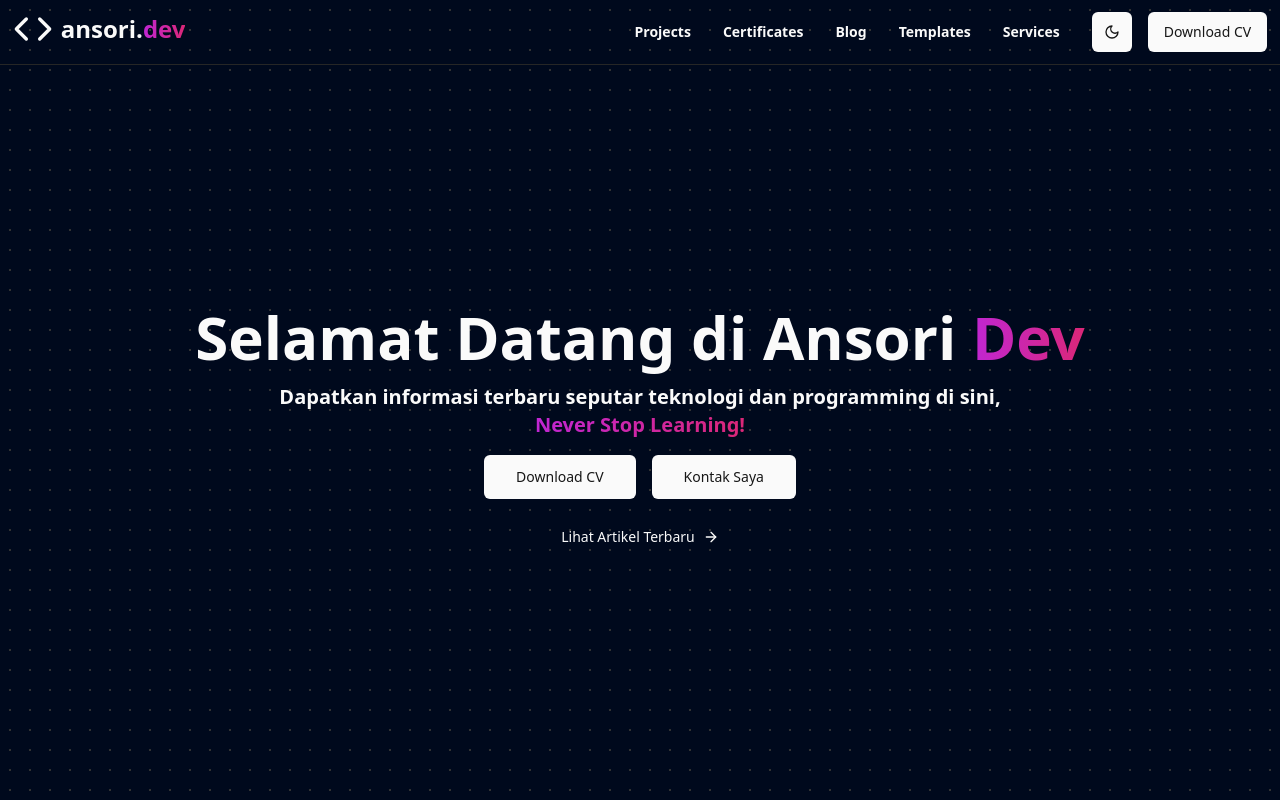
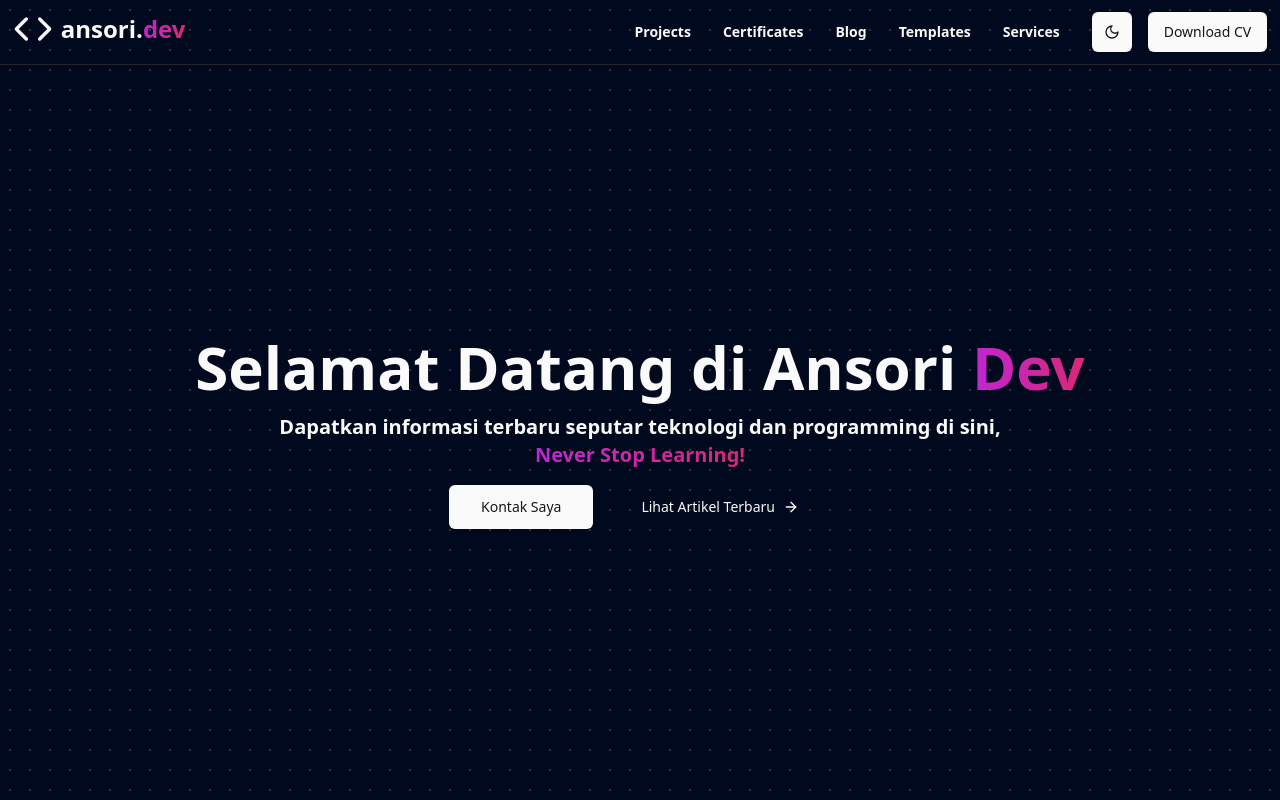
Before and after one commit to fitronansori/next-ansoridev, a Next.js app: page / in a window 1280 px wide. Built offline with nearby package versions, Linux system fonts and the light colour scheme.

Commit message:
refactor: adjust layout in Hero component for improved button alignment

```diff
--- a/src/components/layouts/Hero/index.tsx
+++ b/src/components/layouts/Hero/index.tsx
@@ -1,4 +1,3 @@
-import ButtonCV from "@/components/common/ButtonCV";
 import ButtonWA from "@/components/common/ButtonWA";
 import { Button } from "@/components/ui/button";
 import { ArrowRight } from "lucide-react";
@@ -25,17 +24,15 @@
           </p>
         </div>
 
-        <div className="flex items-center gap-4">
-          <ButtonCV size="lg" />
+        <div className="flex flex-col sm:flex-row items-center gap-4">
+          <ButtonWA size={"lg"}>Kontak Saya</ButtonWA>
 
-          <ButtonWA size={"lg"}>Kontak Saya</ButtonWA>
+          <Button size={"lg"} variant={"link"} asChild>
+            <Link href="/blog">
+              Lihat Artikel Terbaru <ArrowRight className="size-5" />
+            </Link>
+          </Button>
         </div>
-
-        <Button size={"lg"} variant={"link"} asChild>
-          <Link href="/blog">
-            Lihat Artikel Terbaru <ArrowRight className="size-5" />
-          </Link>
-        </Button>
       </div>
     </section>
   );
```
